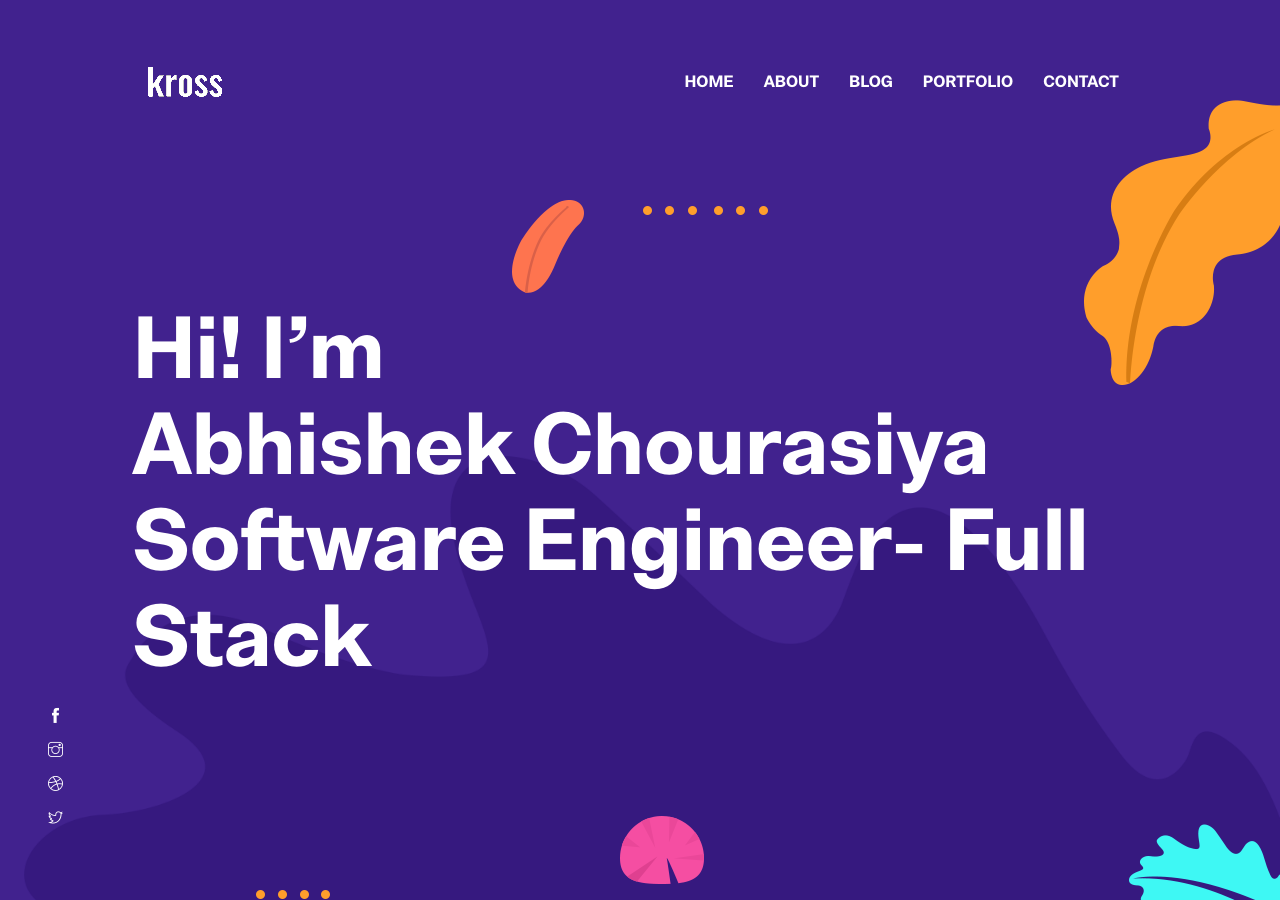
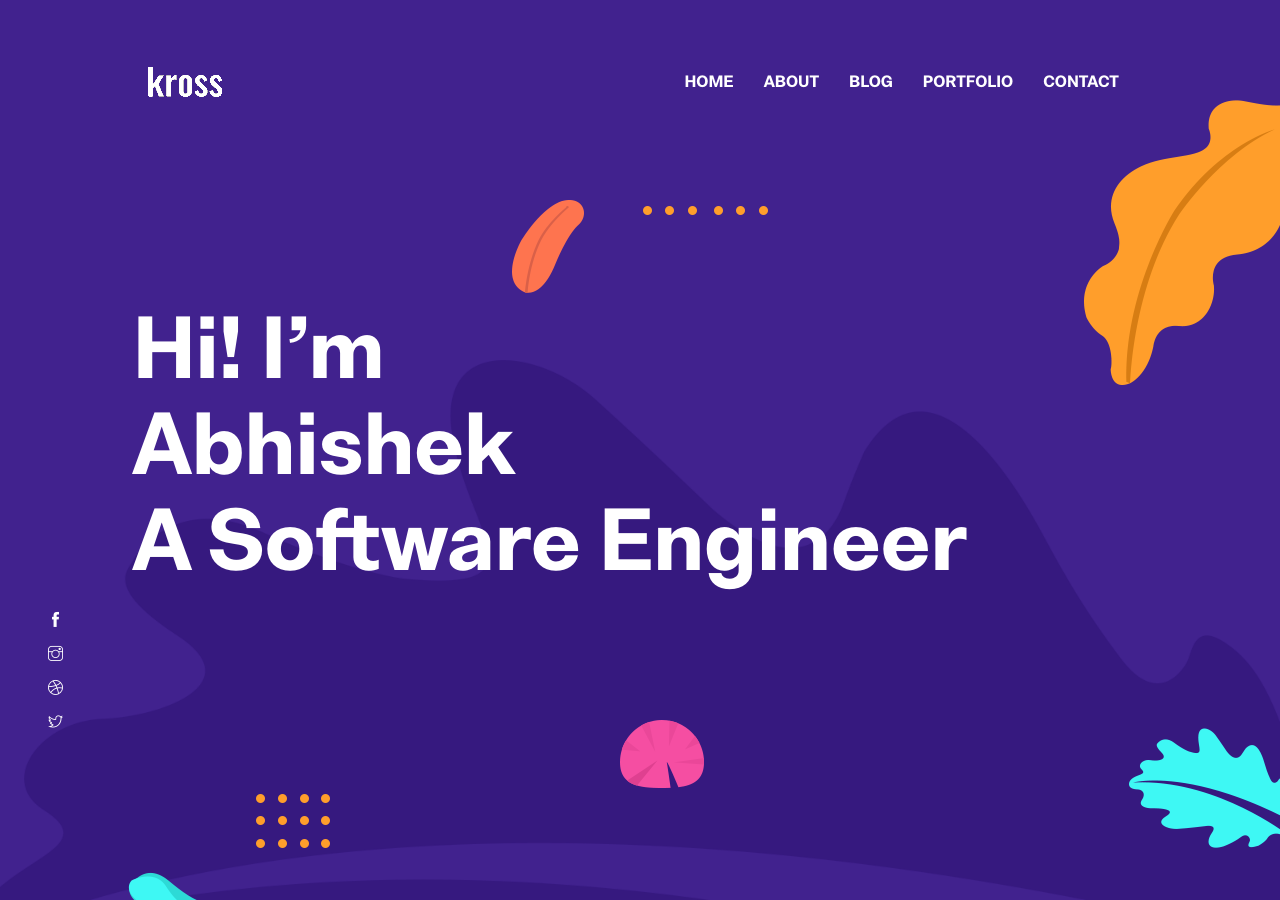
Before and after one commit to AbhishekChourasiya/abhishekchourasiya.github.io, a Jekyll site: the page built from index.html, in a window 1280 px wide and 900 px high. Built offline with Jekyll 4.4.1, drawn with Linux system fonts in a browser that asks for light colours.

Commit message:
Update settings.yml

```diff
--- a/_data/settings.yml
+++ b/_data/settings.yml
@@ -35,7 +35,7 @@ disqus-identifier: # Add your shortname for Disqus Comment. For example mr-brown
 # Hero Section
 
 hero:
-  hero-title: Hi! I’m <br> Abhishek Chourasiya <br> Software Engineer- Full Stack
+  hero-title: Hi! I’m <br> Abhishek <br> A Software Engineer
 
 social:
 - {icon: "ti-facebook", link: "#"}
```
